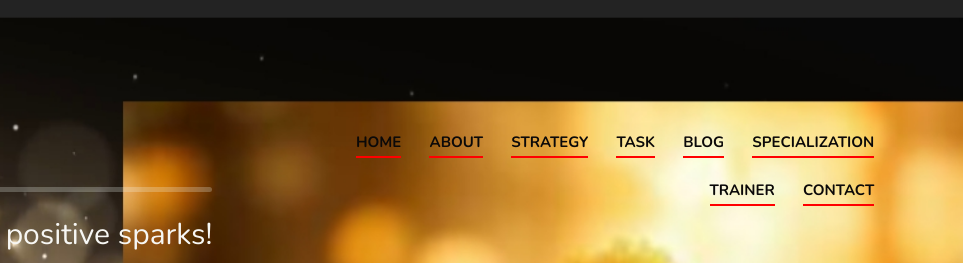
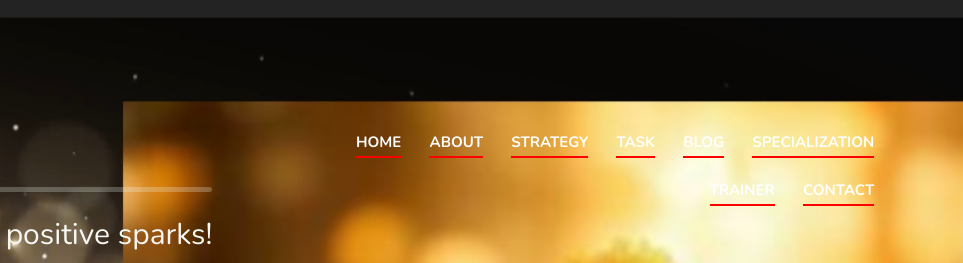
Before and after one commit to Pavithra-Velmurugan/Blogging-UQlf, a plain HTML site: page index.html in a window 1280 px wide. Shown: the top 263 px of the page, 317-1280 px from the left. Drawn offline with nearby package versions, Linux system fonts and the light colour scheme.

Commit message:
[nav font colour change]

```diff
--- a/style.css
+++ b/style.css
@@ -63,7 +63,7 @@ nav img {
     font-size: 20px;
 }
 .nav-links ul li a{
-    color: #0b0909;
+    color:white;
     text-decoration: none;
     font-size: 15px;
     font-style:normal;
```
